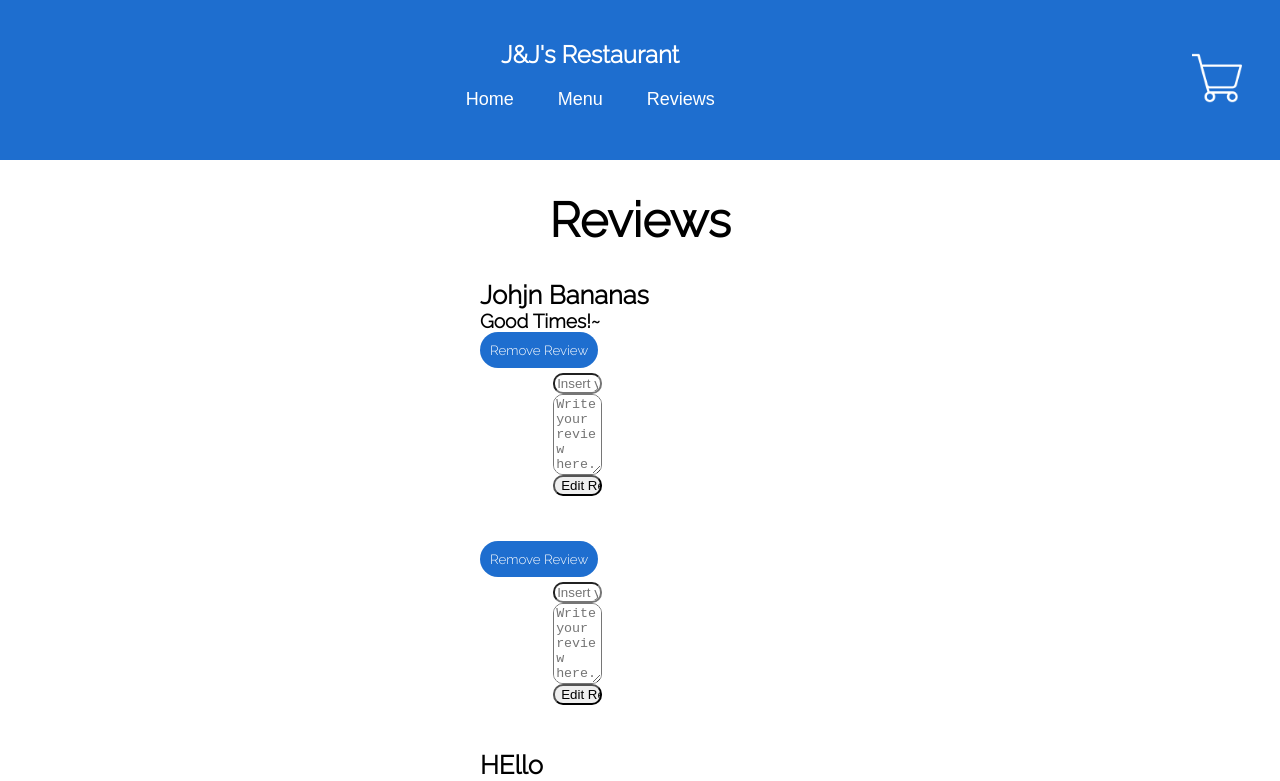
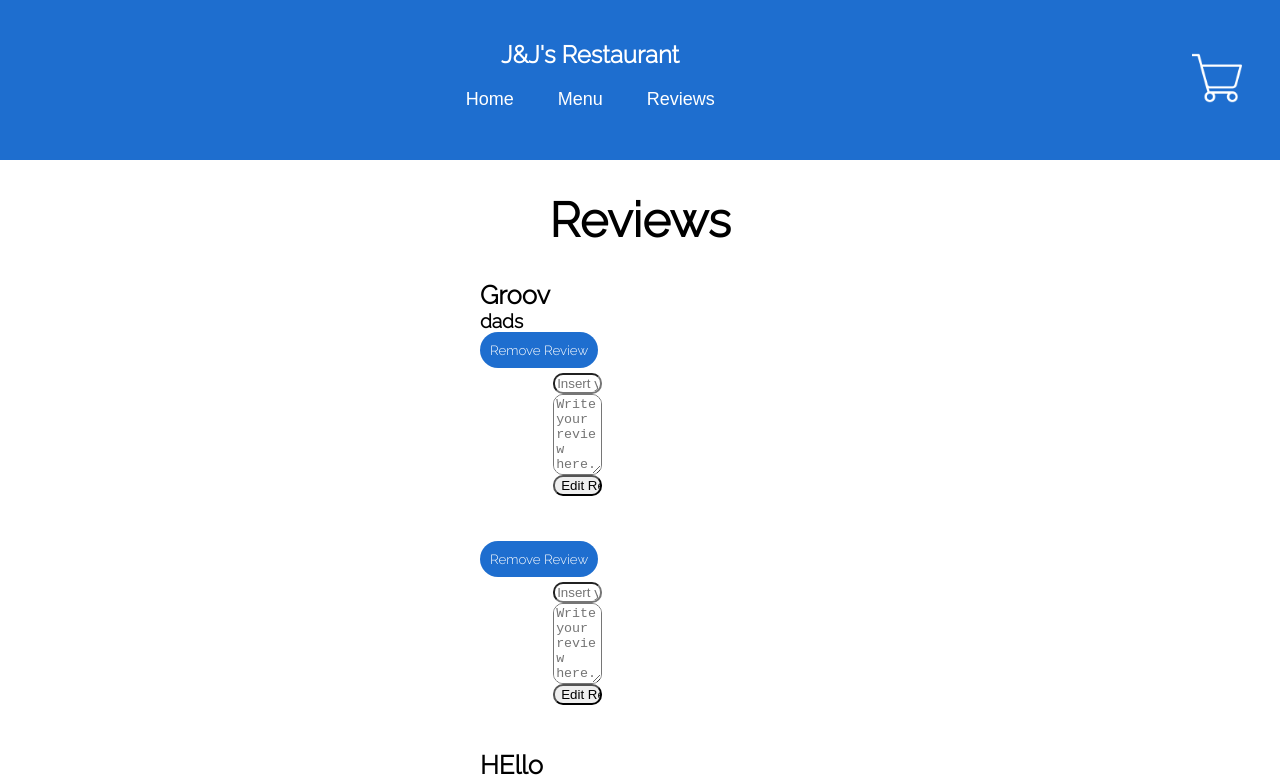
Before and after one commit to Jose-Escobedo/restaurant-frontend, a React (Create React App) app: page /reviews in a window 1280 px wide. Shown: the top 781 px of the page. Built offline with nearby package versions, Linux system fonts and the light colour scheme; data requests are answered from the project's data file.

Commit message:
got delete and patch working on reviews for real

```diff
--- a/db.json
+++ b/db.json
@@ -39,8 +39,8 @@
   ],
   "reviews": [
     {
-      "name": "Johjn Bananas",
-      "content": "Good Times!~",
+      "name": "Groov",
+      "content": "dads",
       "id": 1
     },
     {
@@ -92,6 +92,31 @@
       "name": "Michale",
       "content": "Poor",
       "id": 11
+    },
+    {
+      "name": "Greg",
+      "content": "Awesome!",
+      "id": 12
+    },
+    {
+      "name": "Greg",
+      "content": "Super!",
+      "id": 13
+    },
+    {
+      "name": "Tom",
+      "content": "Super",
+      "id": 14
+    },
+    {
+      "name": "Tony",
+      "content": "Super",
+      "id": 15
+    },
+    {
+      "name": "T?remend",
+      "content": "dasds",
+      "id": 16
     }
   ]
 }
--- a/src/App.js
+++ b/src/App.js
@@ -43,7 +43,7 @@ function App() {
   //     .then(() => setReviews(review.filter((item) => item.id !== review.id)));
   // }
 
-  function changeReview(changedReview){
+  function handleChangeReview(changedReview){
     const changedReviews = reviews.map((review)=> {
       if (review.id === changedReview.id) {
         return changedReview;
@@ -76,7 +76,7 @@ function App() {
   }, []);
 
   useEffect(() => {
-    fetch("http://localhost:9292/reviews")
+    fetch("http://localhost:3000/reviews")
       .then((res) => res.json())
       .then(handleRenderReviews);
   }, []);
@@ -124,7 +124,7 @@ function App() {
                 reviews={reviews}
                 addNewReview={addNewReview}
                 onDeleteReview={onDeleteReview}
-                changeReview={changeReview}
+                changeReview={handleChangeReview}
               />
             }
           />
--- a/src/components/ChangeReviewForm.js
+++ b/src/components/ChangeReviewForm.js
@@ -16,7 +16,7 @@ function ChangeReviewForm({ changeReview, id, name, content }) {
     setReviewName(e.target.value)
 
 
-  fetch(`http://localhost:9292/reviews/${id}`, {
+  fetch(`http://localhost:3000/reviews/${id}`, {
       method: "PATCH",
       headers: {
         "Content-Type": "application/json",
```
